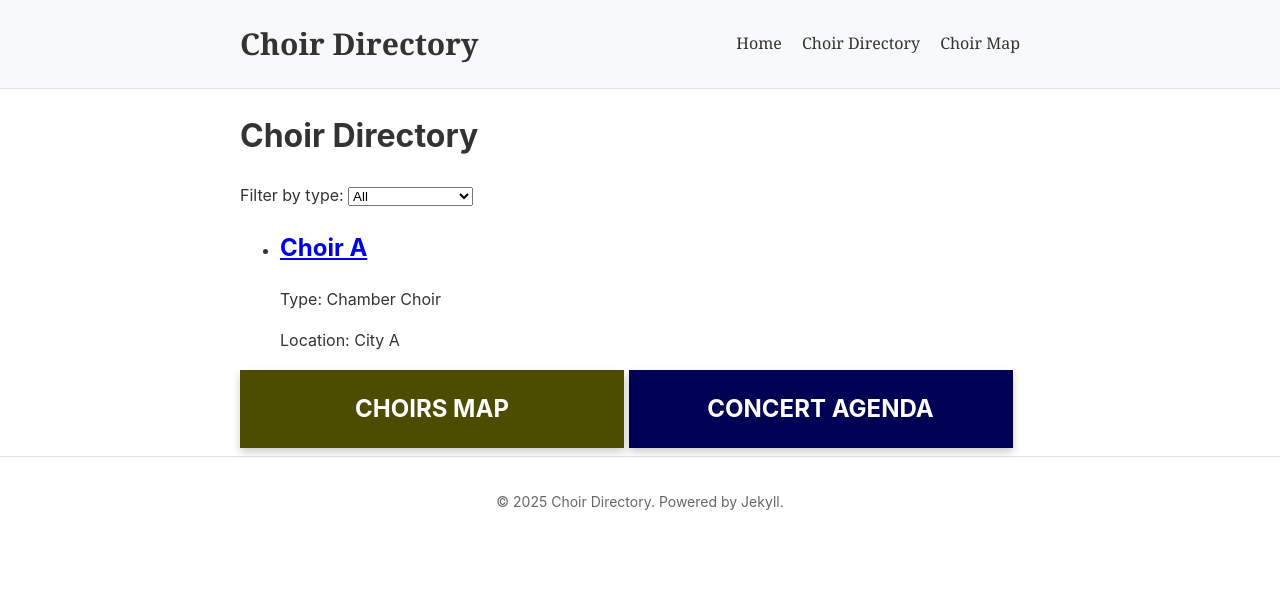
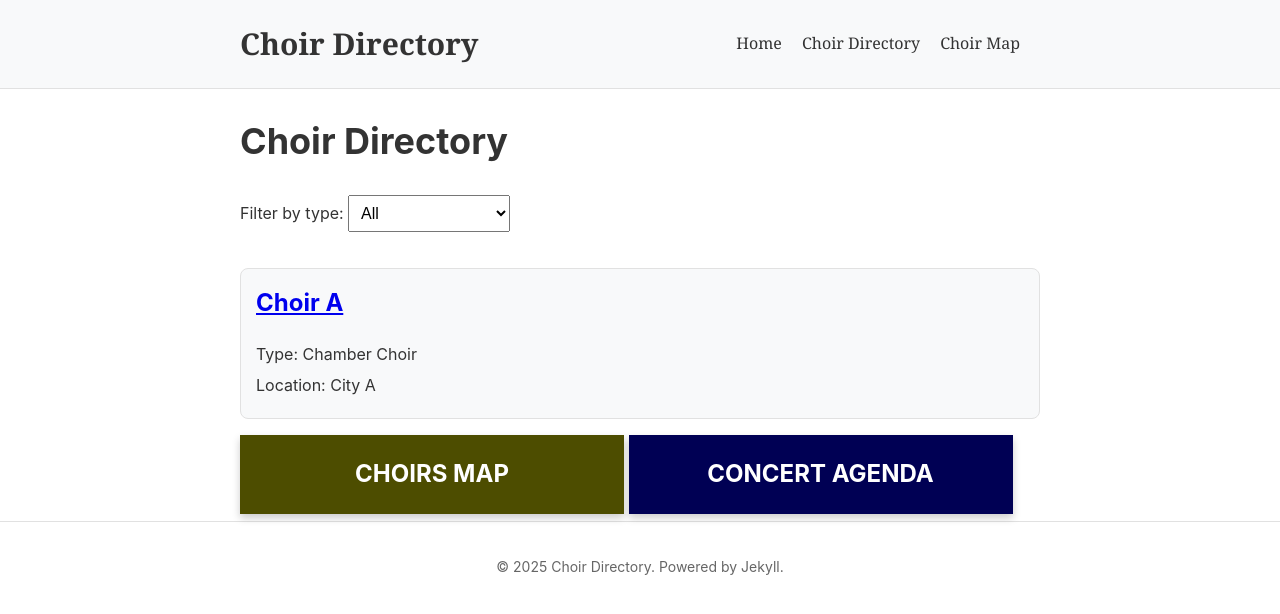
Before and after one commit to jllobera/choir-directory, a Jekyll site: the page built from directory.html, in a window 1280 px wide. Shown: the top 614 px of the page. Built offline with Jekyll 4.4.1, drawn with Linux system fonts in a browser that asks for light colours; a script that is not in the unit is left out.

Commit message:
Update directory.html
Update directory with nicer style.

```diff
--- a/directory.html
+++ b/directory.html
@@ -3,17 +3,8 @@ layout: default
 title: Choir Directory
 ---
 
-<head>
-  <meta charset="UTF-8">
-  <meta name="viewport" content="width=device-width, initial-scale=1.0">
-  <title>{{ page.title }}</title>
+<h1>Choir Directory</h1>
 
-  <!-- Link to external stylesheet for button -->
-  <link rel="stylesheet" href="{{ '/assets/css/style.css' | relative_url }}">
-</head>
-
-
-<h1>Choir Directory</h1>
 <label for="filter">Filter by type:</label>
 <select id="filter">
   <option value="all">All</option>
@@ -21,6 +12,7 @@ title: Choir Directory
   <option value="Community Choir">Community Choir</option>
 </select>
 
+<!-- List of choirs -->
 <ul id="choir-list">
   {% for choir in site.choirs %}
     <li class="choir-item" data-type="{{ choir.type }}">
@@ -31,7 +23,7 @@ title: Choir Directory
   {% endfor %}
 </ul>
 
-<!-- Map link -->
+<!-- Include the buttons -->
 {% include choir-map-button.html button-width-desktop="48%" %}
 {% include concert-agenda-button.html button-width-desktop="48%" %}
 
@@ -43,3 +35,54 @@ title: Choir Directory
     });
   });
 </script>
+
+<style>
+  /* Styling for the Directory Page */
+  h1 {
+    font-size: 36px;
+    font-weight: bold;
+  }
+
+  #filter {
+    margin-bottom: 20px;
+    padding: 8px;
+    font-size: 16px;
+  }
+
+  #choir-list {
+    list-style: none;
+    padding: 0;
+  }
+
+  .choir-item {
+    background-color: #f8f9fa;
+    border: 1px solid #e1e1e1;
+    padding: 15px;
+    margin: 10px 0;
+    border-radius: 8px;
+  }
+
+  .choir-item h2 {
+    margin-top: 0;
+  }
+
+  .choir-item p {
+    margin: 5px 0;
+  }
+
+  /* Responsive Design for Mobile */
+  @media (max-width: 768px) {
+    #filter {
+      width: 100%;
+    }
+
+    #choir-list {
+      padding-left: 0;
+    }
+
+    .choir-item {
+      padding: 10px;
+      margin: 5px 0;
+    }
+  }
+</style>
```
